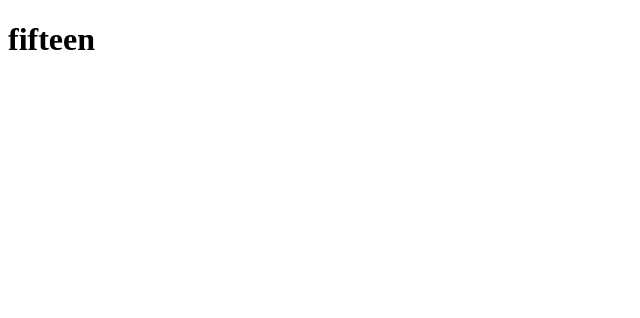
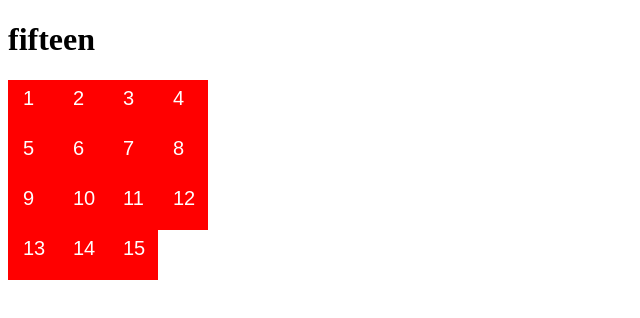
Before and after one commit to chrisboaks/fifteen, a plain HTML site: page index.html in a window 1280 px wide. Shown: the whole page, without its empty margins (0-640 px from the left). Drawn offline with Linux system fonts and the light colour scheme.

Commit message:
Add proof of concept drawing

```diff
--- a/index.html
+++ b/index.html
@@ -33,7 +33,8 @@
       var canvas = document.getElementById('game-canvas');
       var ctx = canvas.getContext('2d');
       window.frame = new Fifteen.Frame();
-      new Fifteen.GameView(window.frame, ctx).start();
+      var gv = new Fifteen.GameView(window.frame, ctx)
+      gv.start();
     </script>
 
 
--- a/scripts/frame.js
+++ b/scripts/frame.js
@@ -39,5 +39,12 @@
     return this.tiles[row][col];
   };
 
+  Frame.prototype.draw = function (ctx) {
+    var flatTiles = _.flatten(this.tiles);
+    _.each(flatTiles, function (tile) {
+      tile.draw(ctx);
+    });
+  };
+
 
 })();
--- a/scripts/gameview.js
+++ b/scripts/gameview.js
@@ -7,7 +7,9 @@
   };
 
   GameView.prototype.start = function () {
-    // body...
+    // window.setInterval((function () {
+        this.frame.draw(this.ctx);
+    // }).bind(this), 15);
   };
 
 })();
--- a/scripts/tile.js
+++ b/scripts/tile.js
@@ -18,10 +18,24 @@
     return this.frame.coordinatesOf(this);
   };
 
-  Tile.prototype.draw = function () {
+  Tile.prototype.row = function () {
+    return this.coordinates()[0];
+  };
+
+  Tile.prototype.col = function () {
+    return this.coordinates()[1];
+  };
+
+  Tile.prototype.draw = function (ctx) {
     if (this.val > 0) {
-
-      //code
+      var row = this.row();
+      var col = this.col();
+      console.log(ctx);
+      ctx.fillStyle = 'red';
+      ctx.font = "20px Arial";
+      ctx.fillRect(col * 50, row * 50, 50, 50);
+      ctx.fillStyle = 'white';
+      ctx.fillText(this.val, col * 50 + 15, row * 50 + 25);
     }
   };
 
```
